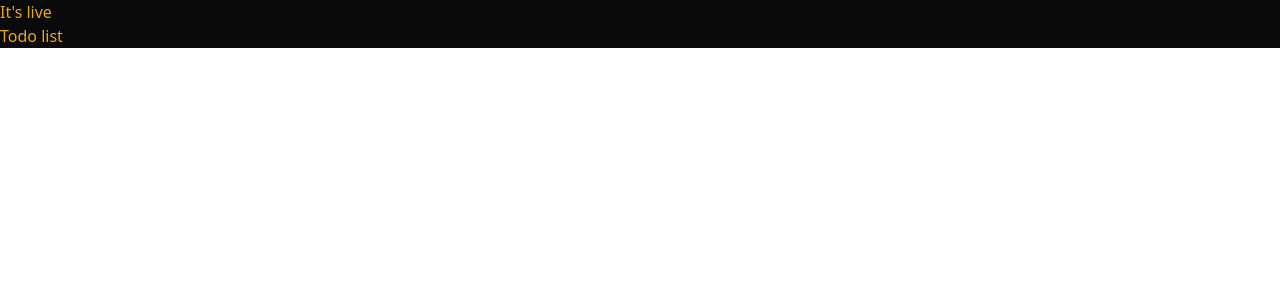
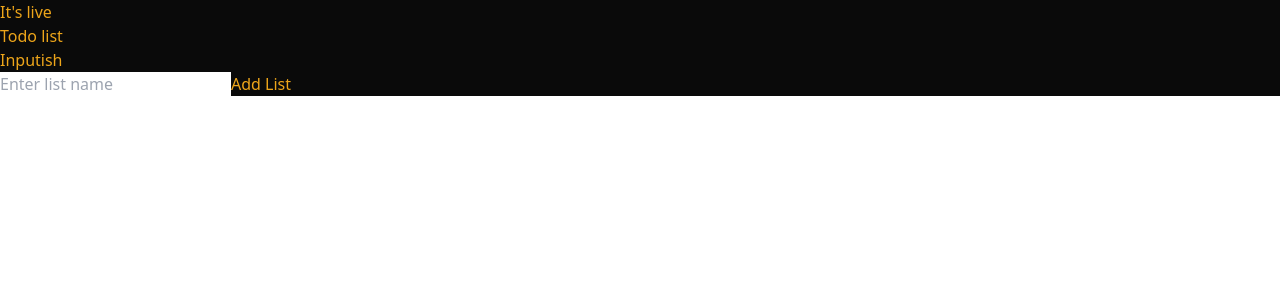
Before and after one commit to pepeconsulting/todo-frontend, a React (Create React App) app: page / in a window 1280 px wide. Shown: the top 300 px of the page. Built offline with nearby package versions, Linux system fonts and the light colour scheme; no server answers.

Commit message:
Legger til to template komponenter og klienter

```diff
--- a/src/App.js
+++ b/src/App.js
@@ -1,12 +1,14 @@
 import logo from './logo.svg';
 import './App.css';
 import TodoList from "./components/TodoList";
+import AddTodoList from "./components/AddTodoList";
 
 function App() {
   return (
     <div className="bg-primary text-accent">
      It's live
         <TodoList></TodoList>
+        <AddTodoList></AddTodoList>
     </div>
   );
 }
--- /dev/null
+++ b/src/clients/TodoTaskClient.js
@@ -0,0 +1,40 @@
+
+export const getTodoListFetch = (url) => {
+    fetch(url,
+        {
+            headers: {
+                'Accept': 'application/json',
+            },
+            method: "GET",
+        })
+        .then(response => response.text())
+        .then(data => {
+            console.log('Success:', data);
+            return data
+        })
+        .catch((error) => {
+            console.error('Error:', error);
+            throw Error(error)
+        });
+}
+
+export const postTodoListFetch = (url, data) => {
+    fetch(url,
+        {
+            headers: {
+                'Accept': 'application/json',
+                'Content-Type': 'application/json'
+            },
+            method: "POST",
+            body: JSON.stringify(data)
+        })
+        .then(response => response.text())
+        .then(data => {
+            console.log('Success:', data);
+            return data
+        })
+        .catch((error) => {
+            console.error('Error:', error);
+            throw Error(error)
+        });
+}
--- /dev/null
+++ b/src/components/AddTodoList.jsx
@@ -0,0 +1,34 @@
+import React, {useState} from "react";
+import {postTodoListFetch} from "../clients/TodoTaskClient";
+
+
+const AddTodoList = () => {
+    const [taskName, setTaskName] = useState("");
+
+
+    const addTask = (e) => {
+        e.preventDefault(); // Prevent form submission from reloading the page
+        if (taskName.trim() !== "") {
+            postTodoListFetch("http://localhost:8080/lists",{name: taskName})
+            setTaskName(""); // Clear the input field after adding
+        }
+    };
+
+    return (
+        <>
+            <p> Inputish </p>
+            <form onSubmit={addTask}>
+                <input
+                    type="text"
+                    placeholder="Enter list name"
+                    value={taskName}
+                    onChange={(e) => setTaskName(e.target.value)}
+                />
+                <button type="submit">Add List</button>
+            </form>
+        </>
+    )
+
+}
+
+export default AddTodoList
--- a/src/components/TodoList.js
+++ /dev/null
@@ -1,10 +0,0 @@
-import React from "react";
-
-
-const TodoList = () => {
-    return(
-        <p>Todo list</p>
-    )
-}
-
-export default TodoList
--- /dev/null
+++ b/src/components/TodoList.jsx
@@ -0,0 +1,19 @@
+import React, {useEffect, useState} from "react";
+import {getTodoListFetch} from "../clients/TodoTaskClient";
+
+
+const TodoList = () => {
+    const [todoList, setTodoList] = useState()
+
+    useEffect(() =>{
+        setTodoList(getTodoListFetch("http://localhost:8080/lists"))
+    },[])
+
+
+    console.log(todoList)
+    return(
+        <p>Todo list</p>
+    )
+}
+
+export default TodoList
```
